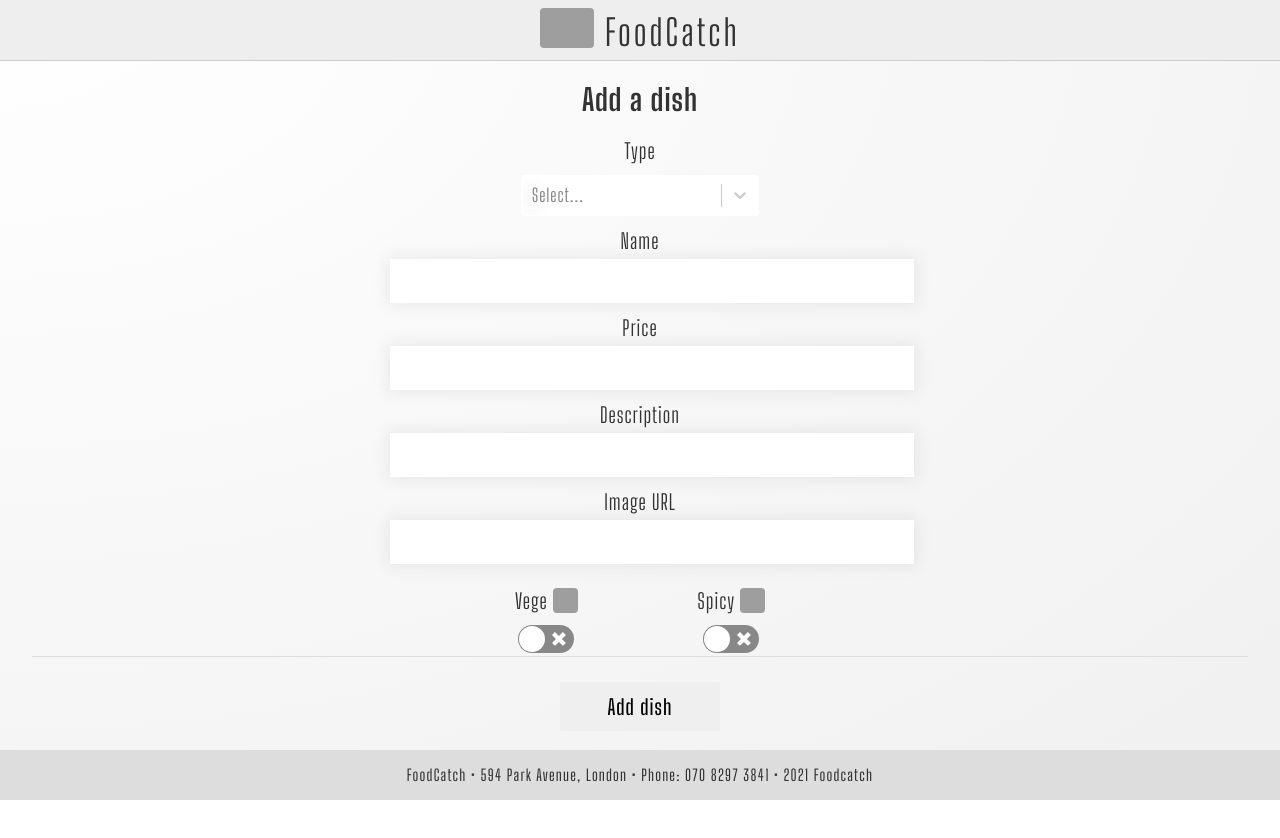
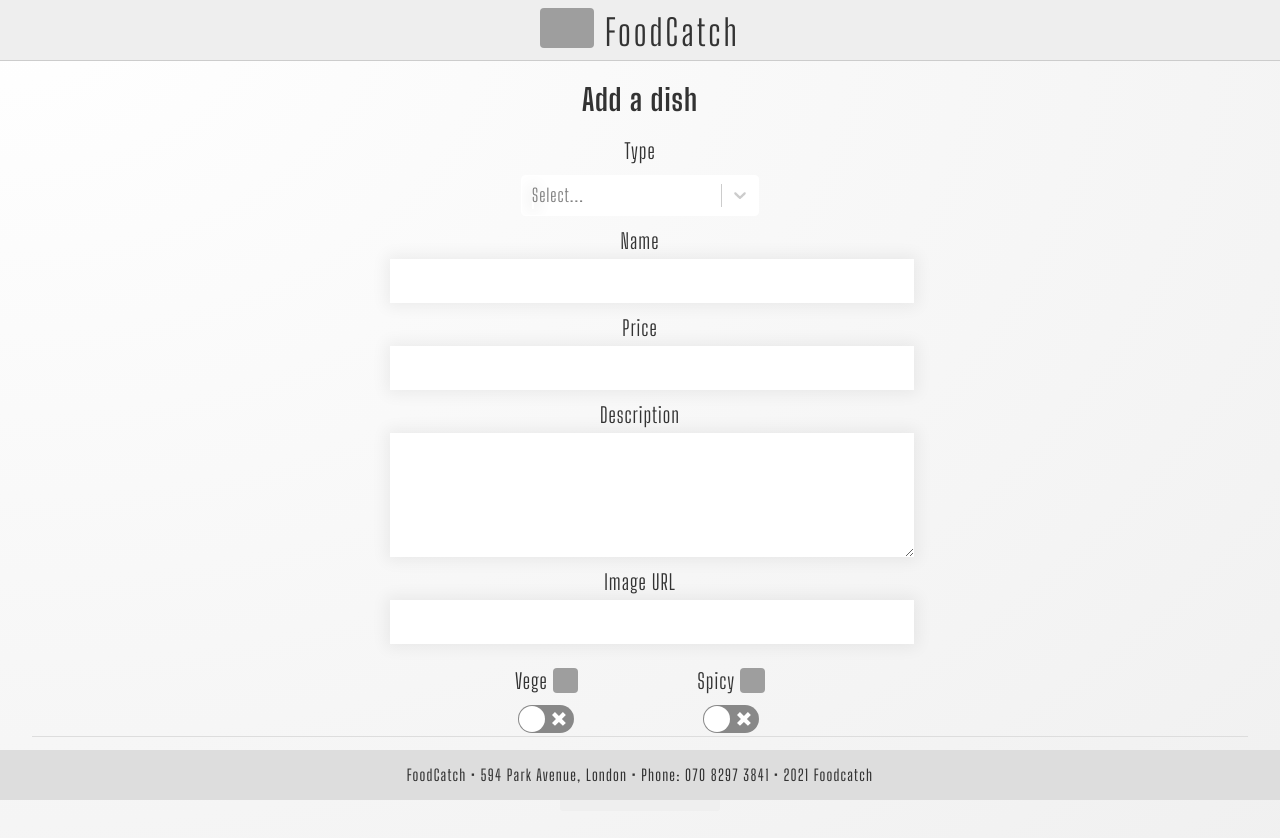
Before and after one commit to rafaldzielak/Foodcatch, a React (Create React App) app in the folder frontend/: page /dishes/add in a window 1280 px wide. Shown: the top 838 px of the page. Before the commit the page ends 800 px from the top, so only its background shows below. Built offline with nearby package versions, Linux system fonts and the light colour scheme; grey boxes are pictures that could not be loaded; a web font is replaced by a local one.

Commit message:
FE: Description as textarea

```diff
--- a/frontend/src/screens/CreateDish.scss
+++ b/frontend/src/screens/CreateDish.scss
@@ -1,4 +1,13 @@
 .dish-create {
+  input,
+  textarea {
+    margin-top: 0.5rem;
+    width: 100%;
+  }
+  textarea {
+    resize: vertical;
+    height: 100px;
+  }
   button {
     margin-top: 2rem;
     padding: 1rem 4rem;
@@ -15,11 +24,6 @@
   .fs-2 {
     font-size: 1.75rem;
     margin-top: 1rem;
-  }
-
-  input {
-    margin-top: 0.5rem;
-    width: 100%;
   }
 
   .toggle-wrapper {
--- a/frontend/src/screens/CreateDish.tsx
+++ b/frontend/src/screens/CreateDish.tsx
@@ -59,8 +59,7 @@ const CreateDish = () => {
         </div>
         <div className='description'>
           <div className='ls-1 fs-2'>Description</div>
-          <input
-            type='text'
+          <textarea
             className='description'
             value={description}
             onChange={(e) => setDescription(e.target.value)}
--- a/frontend/src/scss/global.scss
+++ b/frontend/src/scss/global.scss
@@ -61,12 +61,12 @@ svg {
   margin-top: 2rem !important;
 }
 
-input {
+input,
+textarea {
   font-family: "Roboto Condensed", sans-serif;
   width: 90%;
   box-shadow: 0 0 15px 4px rgba(0, 0, 0, 0.06);
   margin: auto;
-  margin-right: 10rem;
   display: block;
   padding: 1rem;
   border: #ddd solid 1px;
```
